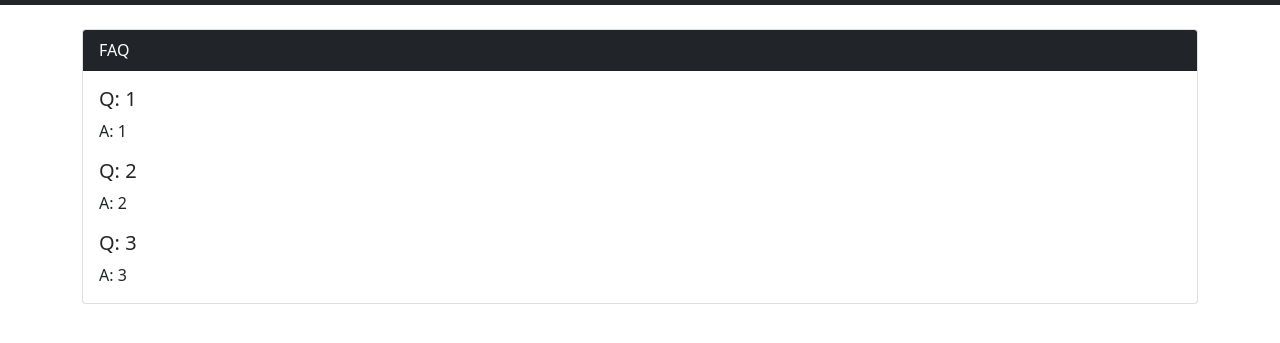
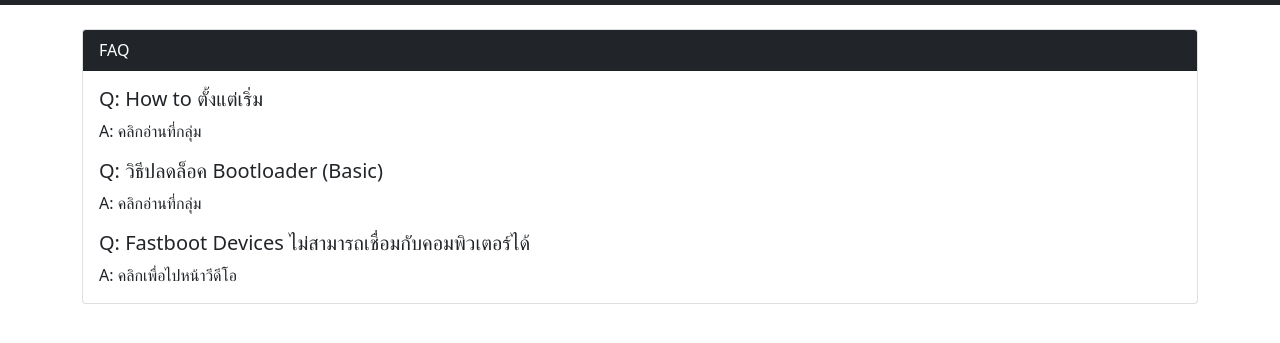
Before and after one commit to c0d3m4st3rr/website-ADB-Tools, a plain HTML site: page faq.html in a window 1280 px wide. Shown: the part 51-394 px from the top of the page. Drawn offline with nearby package versions, Linux system fonts and the light colour scheme.

Commit message:
Update faq.html

```diff
--- a/faq.html
+++ b/faq.html
@@ -61,14 +61,15 @@
                         FAQ
                     </div>
                     <div class="card-body">
-                        <h5 class="card-title">Q: 1</h5>
-                        <p class="card-text">A: 1</p>
+                        <h5 class="card-title">Q: How to ตั้งแต่เริ่ม</h5>
+                        <p class="card-text">A: <a href="https://www.facebook.com/groups/MiUnlock/posts/3317372295032076/"></a> คลิกอ่านที่กลุ่ม</p>
 
-                        <h5 class="card-title">Q: 2</h5>
-                        <p class="card-text">A: 2</p>
+                        <h5 class="card-title">Q: วิธีปลดล็อค Bootloader (Basic)</h5>
+                        <p class="card-text">A: <a href="http://https://www.facebook.com/groups/MiUnlock/posts/2690056671096978/"></a> คลิกอ่านที่กลุ่ม</p>
 
-                        <h5 class="card-title">Q: 3</h5>
-                        <p class="card-text">A: 3</p>
+                        <h5 class="card-title">Q: Fastboot Devices ไม่สามารถเชื่อมกับคอมพิวเตอร์ได้</h5>
+                        <p class="card-text">A: <a href="http://https://www.youtube.com/watch?v=5r2jXvLiER8"></a> คลิกเพื่อไปหน้าวีดีโอ </p>
+
 
 
                     </div>
```
